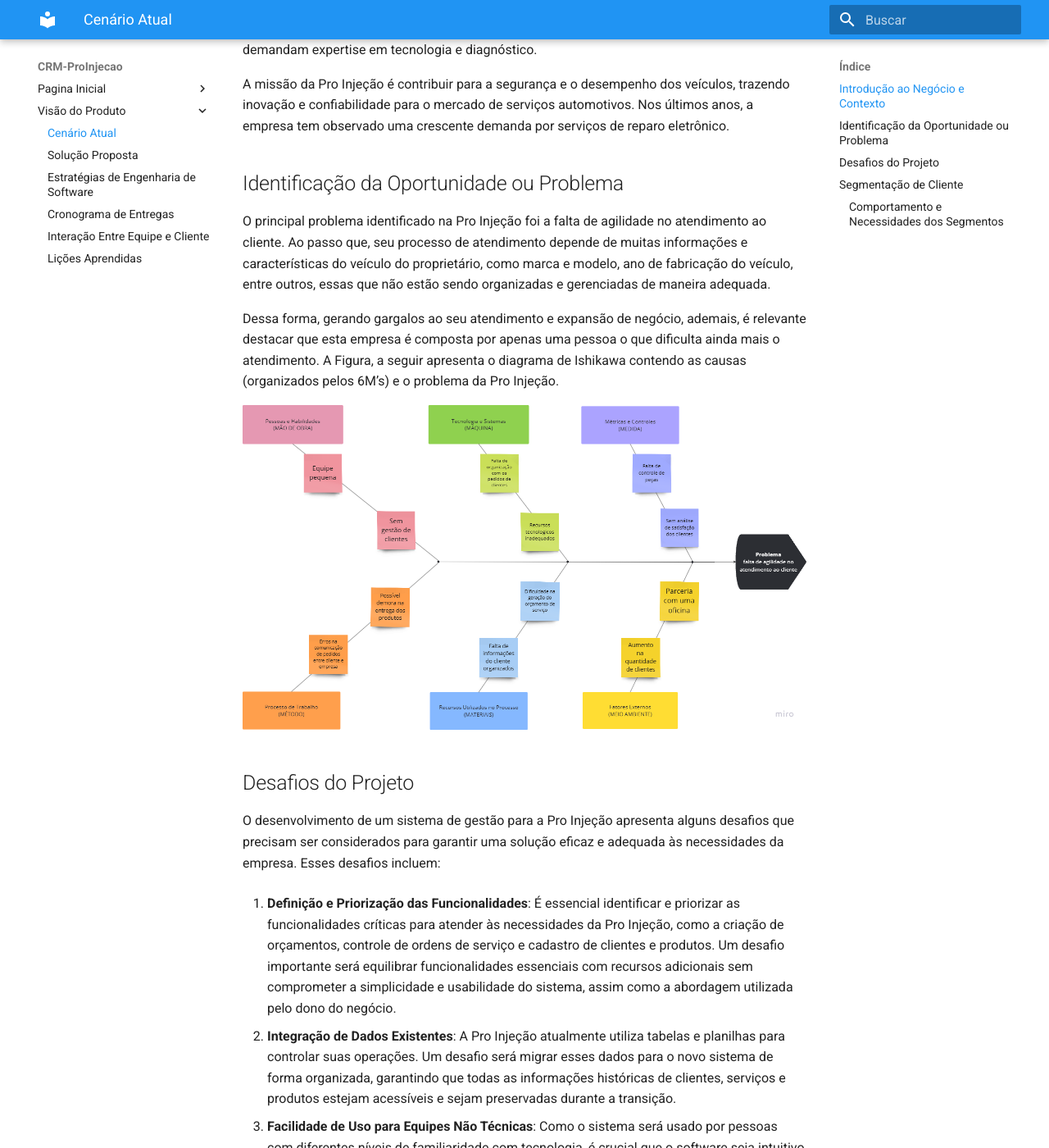
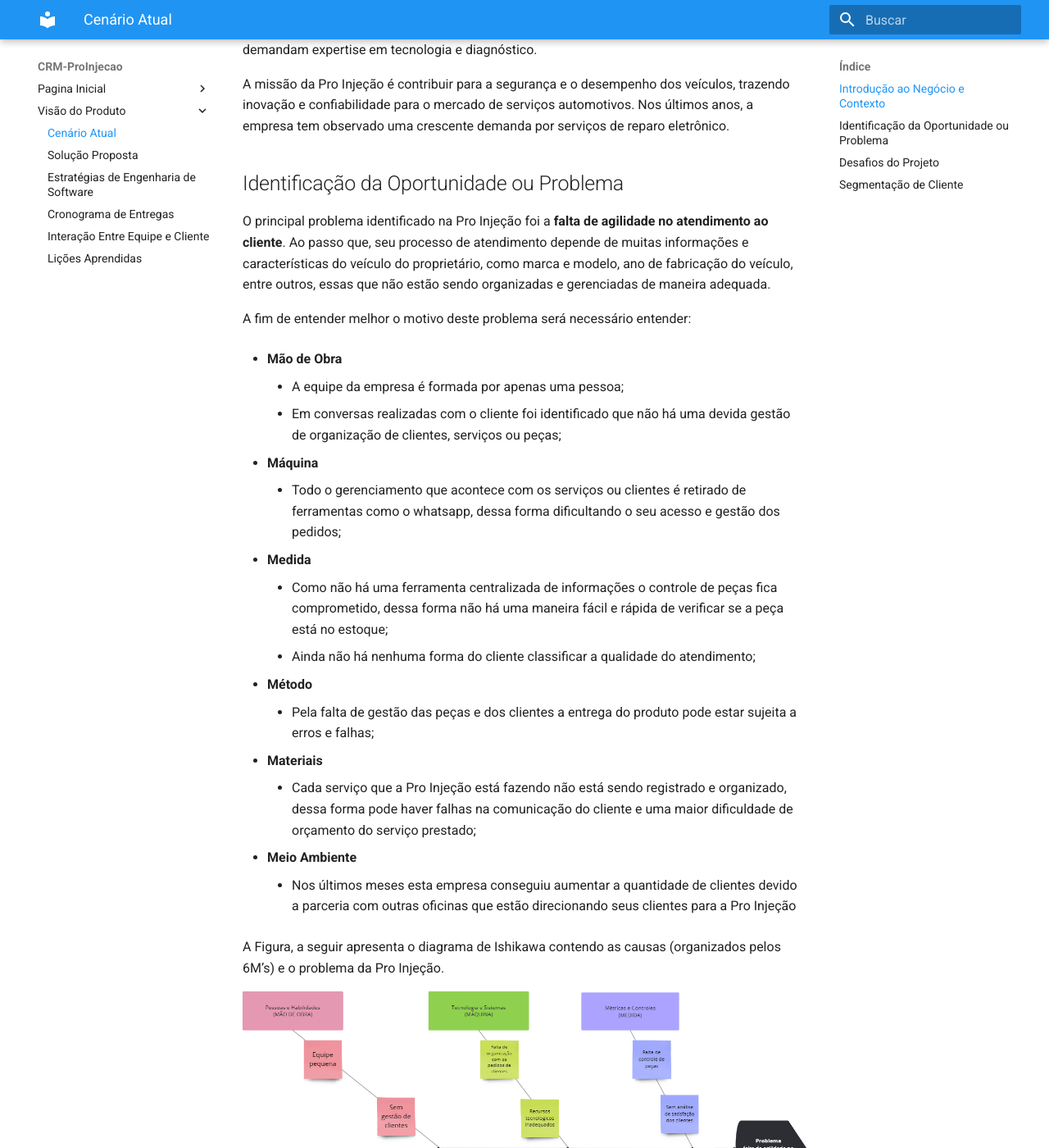
Before and after one commit to mdsreq-fga-unb/2024.2-T01-CRMProInjecao, an MkDocs documentation site: the page built from docs/cenario-atual.md, in a window 1280 px wide and 1400 px high, scrolled down 429 px. Shown: the whole window at 82% size. Built offline with MkDocs 1.6.1 and Material for MkDocs 9.7.7, drawn with Linux system fonts in a browser that asks for light colours; some of the changed text lies outside the part shown.

Commit message:
docs: Update cenario-atual

```diff
--- a/docs/cenario-atual.md
+++ b/docs/cenario-atual.md
@@ -7,9 +7,30 @@ Com foco em atender motoristas e proprietários de oficinas que buscam serviços
 A missão da Pro Injeção é contribuir para a segurança e o desempenho dos veículos, trazendo inovação e confiabilidade para o mercado de serviços automotivos. Nos últimos anos, a empresa tem observado uma crescente demanda por serviços de reparo eletrônico.
 
 ## Identificação da Oportunidade ou Problema
-O principal problema identificado na Pro Injeção foi a falta de agilidade no atendimento ao cliente. Ao passo que, seu processo de atendimento depende de muitas informações e características do veículo do proprietário, como marca e modelo, ano de fabricação do veículo, entre outros, essas que não estão sendo organizadas e gerenciadas de maneira adequada.
+O principal problema identificado na Pro Injeção foi a **falta de agilidade no atendimento ao cliente**. Ao passo que, seu processo de atendimento depende de muitas informações e características do veículo do proprietário, como marca e modelo, ano de fabricação do veículo, entre outros, essas que não estão sendo organizadas e gerenciadas de maneira adequada.
 
-Dessa forma, gerando gargalos ao seu atendimento e expansão de negócio, ademais, é relevante destacar que esta empresa é composta por apenas uma pessoa o que dificulta ainda mais o atendimento.
+A fim de entender melhor o motivo deste problema será necessário entender:
+
+- **Mão de Obra**
+    - A equipe da empresa é formada por apenas uma pessoa;
+    - Em conversas realizadas com o cliente foi identificado que não há uma devida gestão de organização de clientes, serviços ou peças;
+
+- **Máquina**
+    - Todo o gerenciamento que acontece com os serviços ou clientes é retirado de ferramentas como o whatsapp, dessa forma dificultando o seu acesso e gestão dos pedidos;
+
+- **Medida**
+    - Como não há uma ferramenta centralizada de informações o controle de peças fica comprometido, dessa forma não há uma maneira fácil e rápida de verificar se a peça está no estoque;
+    - Ainda não há nenhuma forma do cliente classificar a qualidade do atendimento;
+
+- **Método**
+    - Pela falta de gestão das peças e dos clientes a entrega do produto pode estar sujeita a erros e falhas;
+
+- **Materiais**
+    - Cada serviço que a Pro Injeção está fazendo não está sendo registrado e organizado, dessa forma pode haver falhas na comunicação do cliente e uma maior dificuldade de orçamento do serviço prestado;
+
+- **Meio Ambiente**
+    - Nos últimos meses esta empresa conseguiu aumentar a quantidade de clientes devido a parceria com outras oficinas que estão direcionando seus clientes para a Pro Injeção
+
 A Figura, a seguir apresenta o diagrama de Ishikawa contendo as causas (organizados pelos 6M’s) e o problema da Pro  Injeção.
 
 ![fish-bone diagram](./assets/fish-bone.png)
@@ -18,17 +39,15 @@ A Figura, a seguir apresenta o diagrama de Ishikawa contendo as causas (organiza
 
 O desenvolvimento de um sistema de gestão para a Pro Injeção apresenta alguns desafios que precisam ser considerados para garantir uma solução eficaz e adequada às necessidades da empresa. Esses desafios incluem:
 
-1. **Definição e Priorização das Funcionalidades**: É essencial identificar e priorizar as funcionalidades críticas para atender às necessidades da Pro Injeção, como a criação de orçamentos, controle de ordens de serviço e cadastro de clientes e produtos. Um desafio importante será equilibrar funcionalidades essenciais com recursos adicionais sem comprometer a simplicidade e usabilidade do sistema, assim como a abordagem utilizada pelo dono do negócio.
+1. **Definição e Priorização das Funcionalidades**: É essencial identificar e priorizar as funcionalidades críticas para atender às necessidades da Pro Injeção, como a criação de orçamentos, controle de ordens de serviço e cadastro de clientes e produtos. Um desafio importante será equilibrar funcionalidades essenciais com recursos adicionais sem comprometer a facilidade de adicionar informações e acessá-las, assim como a abordagem utilizada pelo dono do negócio.
 
-2. **Integração de Dados Existentes**: A Pro Injeção atualmente utiliza tabelas e planilhas para controlar suas operações. Um desafio será migrar esses dados para o novo sistema de forma organizada, garantindo que todas as informações históricas de clientes, serviços e produtos estejam acessíveis e sejam preservadas durante a transição.
+2. **Facilidade de Uso para Equipes Não Técnicas**: Considerando que o sistema será utilizado por pessoas com diferentes graus de conhecimento em tecnologia, é essencial que o software seja simples de compreender e utilizar. Um dos desafios será desenvolver uma interface amigável que permita que todos os usuários da empresa o utilizem sem a necessidade de treinamento intensivo.
 
-3. **Facilidade de Uso para Equipes Não Técnicas**: Como o sistema será usado por pessoas com diferentes níveis de familiaridade com tecnologia, é crucial que o software seja intuitivo e de fácil utilização. Um dos desafios será desenvolver uma interface amigável que permita que todos os usuários da empresa o utilizem sem a necessidade de treinamento intensivo.
+3. **Manutenção e Suporte Técnico**: A sustentabilidade do projeto dependerá da capacidade de manter e atualizar o sistema para lidar com eventuais bugs, melhorias e mudanças nas necessidades do negócio. É importante planejar para uma manutenção contínua e garantir suporte técnico, especialmente durante a fase inicial após a implementação.
 
-4. **Manutenção e Suporte Técnico**: A sustentabilidade do projeto dependerá da capacidade de manter e atualizar o sistema para lidar com eventuais bugs, melhorias e mudanças nas necessidades do negócio. É importante planejar para uma manutenção contínua e garantir suporte técnico, especialmente durante a fase inicial após a implementação.
+4. **Garantia de Segurança e Privacidade dos Dados**: Como o sistema irá armazenar dados confidenciais dos clientes e informações financeiras, um dos principais desafios será assegurar que o sistema esteja em conformidade com as melhores práticas de segurança seguindo a LGPD, protegendo as informações contra acessos não autorizados e garantindo a privacidade dos dados.
 
-5. **Garantia de Segurança e Privacidade dos Dados**: Como o sistema irá armazenar dados confidenciais dos clientes e informações financeiras, um dos principais desafios será assegurar que o sistema esteja em conformidade com as melhores práticas de segurança seguindo a LGPD, protegendo as informações contra acessos não autorizados e garantindo a privacidade dos dados.
-
-6. **Escalabilidade para Suportar o Crescimento Futuro**: Como a empresa é nova no mercado e está em fase de crescimento, é necessário que o sistema seja escalável para suportar um número maior de clientes, ordens de serviço e produtos à medida que o negócio se expande. A arquitetura do sistema deve ser flexível e preparada para adaptações futuras sem comprometer o desempenho.
+5. **Escalabilidade para Suportar o Crescimento Futuro**: Como a empresa é nova no mercado e está em fase de crescimento, é necessário que o sistema seja escalável para suportar um número maior de clientes, ordens de serviço e produtos à medida que o negócio se expande. A arquitetura do sistema deve ser flexível e preparada para adaptações futuras sem comprometer o desempenho.
 
 Esses desafios refletem as complexidades do projeto e destacam a importância de um planejamento cuidadoso, com foco em um desenvolvimento que seja robusto, escalável e acessível, promovendo uma transição suave para o novo sistema e maximizando seu impacto positivo para a Pro Injeção.
 
@@ -41,17 +60,10 @@ A Pro Injeção atende principalmente motoristas e proprietários de veículos q
 
 2. **Empresas de Manutenção Automotiva e Oficinas**: A Pro Injeção também atende oficinas e empresas do setor automotivo que precisam de suporte especializado para serviços que envolvem sistemas eletrônicos complexos. Essas empresas frequentemente terceirizam esses serviços para especialistas em eletrônica automotiva, especialmente para programação de módulos (ECU), ajustes em painéis e configuração de componentes eletrônicos. Esse segmento valoriza agilidade, precisão e qualidade nos serviços para complementar suas operações.
 
-### **Comportamento e Necessidades dos Segmentos**
-
-- **Confiabilidade e Transparência**: Todos os segmentos buscam uma empresa que ofereça diagnósticos precisos, orçamentos claros e um atendimento transparente sobre o que será feito e os prazos de entrega.
-
-- **Acesso a Informações e Histórico de Serviços**: Ter acesso aos históricos de serviços é um diferencial, especialmente para empresas que precisam gerenciar várias manutenções ao longo do tempo. Esse recurso permite um acompanhamento organizado e melhora o planejamento de manutenções preventivas.
-
-- **Simplicidade e Agilidade no Atendimento**: O público valoriza uma experiência de atendimento eficiente e simples. Sistemas que agilizem a criação de orçamentos e o controle de ordens de serviço são fundamentais para atender essa necessidade e agregar valor ao cliente.
-
 
 
 
 | Versão | Descrição                 | Autor                   | Data       |
 |--------|---------------------------|-------------------------|------------|
 | 0.1    | Primeira ideia do projeto | [Bruno Bragança](http://github.com/BrunoBReis), [Fábio Torres](http://github.com/fabioaletorres), [Paulo Filho](http://github.com/PauloFilho2), [Pedro Braga](http://github.com/Stain19), [Vinicius Vieira](http://github.com/viniciusvieira00) | 07/11/2024 |
+| 0.2    | Atualizando o projeto com os feedbacks enviados pelo professor | [Bruno Bragança](http://github.com/BrunoBReis), [Fábio Torres](http://github.com/fabioaletorres), [Paulo Filho](http://github.com/PauloFilho2), [Pedro Braga](http://github.com/Stain19), [Vinicius Vieira](http://github.com/viniciusvieira00) | 08/11/2024 |
```
